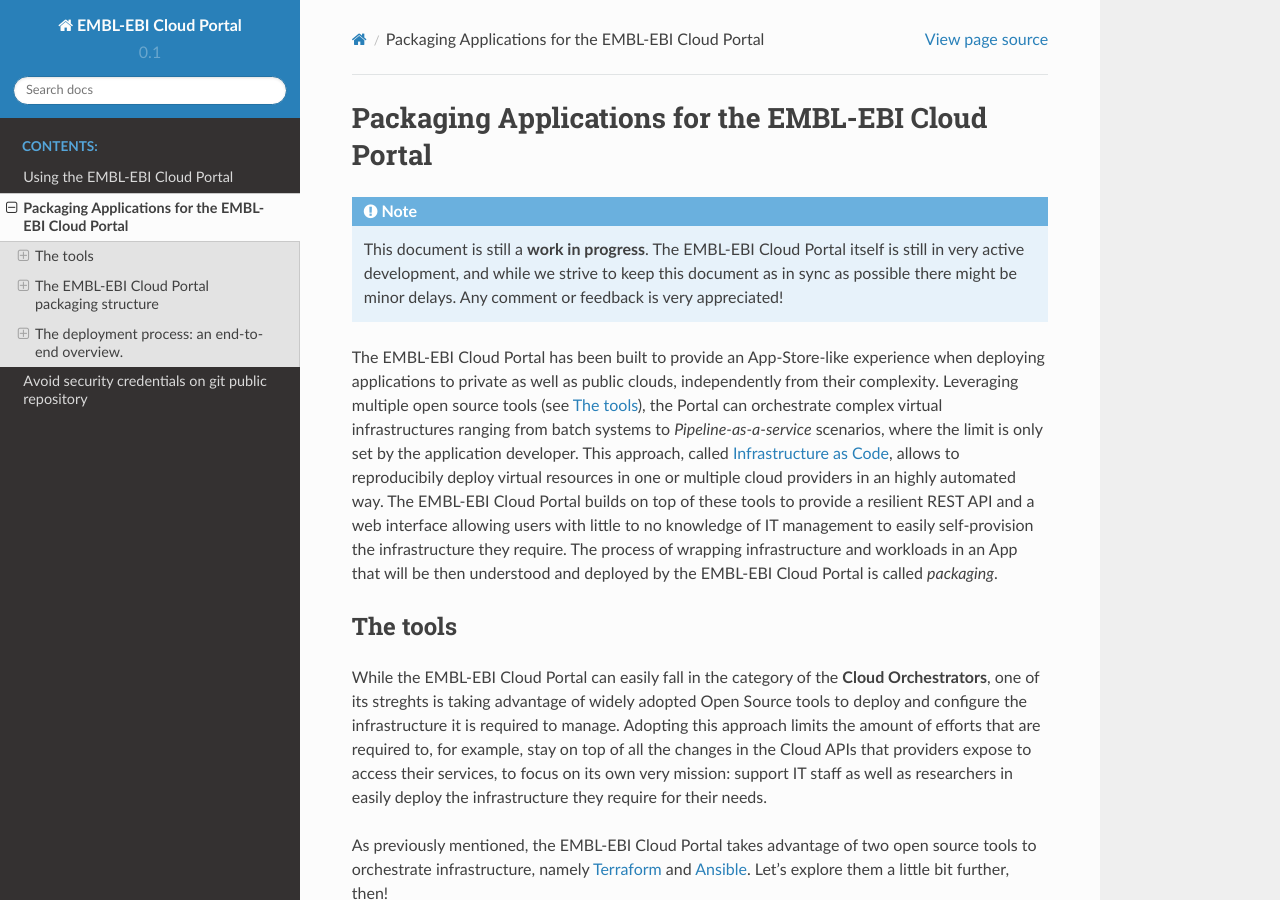
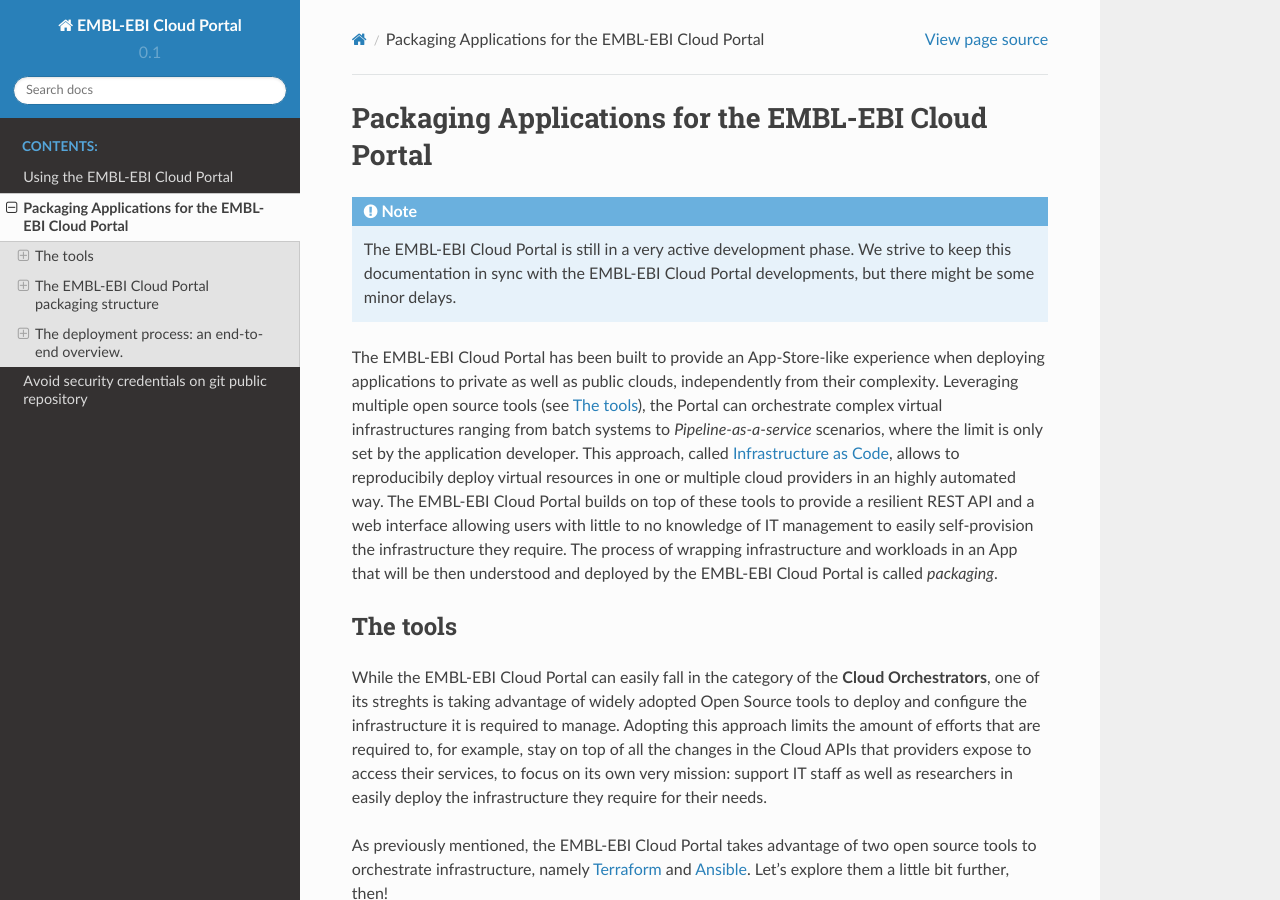
Before and after one commit to isabella232/cloud-portal-documentation, a Sphinx documentation site: the page built from docs/source/applications_packaging.rst, in a window 1280 px wide and 900 px high. Built offline with Sphinx 7.4.7 and the Read the Docs theme 2.0.0, drawn with Linux system fonts in a browser that asks for light colours.

Commit message:
Update initial note

```diff
--- a/docs/source/applications_packaging.rst
+++ b/docs/source/applications_packaging.rst
@@ -1,8 +1,9 @@
 Packaging Applications for the |project_name|
-===============================================
+=============================================
 
-.. note:: This document is still a **work in progress**. The |project_name| itself is still in very active development,
-          and while we strive to keep this document as in sync as possible there might be minor delays. Any comment or feedback is very appreciated!
+.. note:: The |project_name| is still in a very active development phase.
+          We strive to keep this documentation in sync with the |project_name|
+          developments, but there might be some minor delays.
 
 
 The |project_name| has been built to provide an App-Store-like
```
